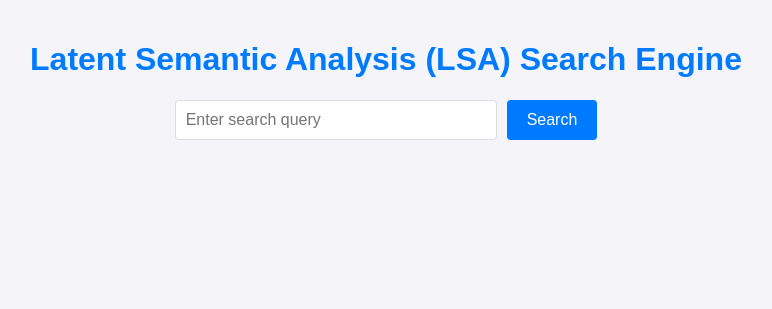
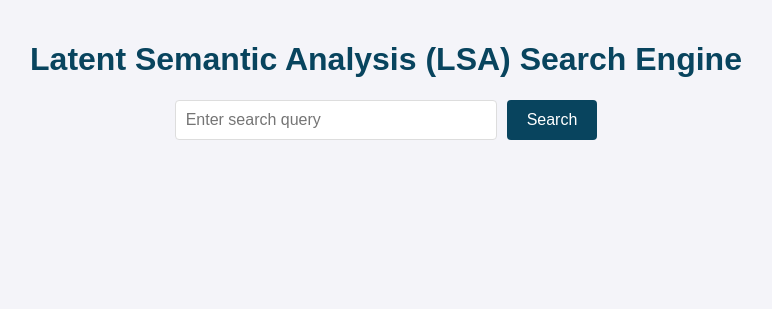
Before and after one commit to nbockert/nbockert-assignment-04, a Flask app: page / in a window 1280 px wide. Shown: the top 309 px of the page, without its empty margins (254-1026 px from the left). Run offline with Flask 3, Linux system fonts and the light colour scheme; a map, chart or similar area stays blank; parts of the project's set-up code (start-up, migrations or seed data) failed here and were passed over; some libraries are stand-ins or nearby versions.

Commit message:
assignment 4

```diff
--- a/app.py
+++ b/app.py
@@ -13,7 +13,13 @@ app = Flask(__name__)
 
 
 # TODO: Fetch dataset, initialize vectorizer and LSA here
-
+newsgroups = fetch_20newsgroups(subset='all')
+documents = newsgroups.data
+vectorizer = TfidfVectorizer(stop_words='english', min_df=4,max_df=0.8)
+X_tfidf = vectorizer.fit_transform(documents)
+n_components = 100  # Number of dimensions to reduce to
+svd = TruncatedSVD(n_components=n_components)
+X_lsa = svd.fit_transform(X_tfidf)  # Reduced-dimensionality matrix
 
 def search_engine(query):
     """
@@ -21,8 +27,22 @@ def search_engine(query):
     Input: query (str)
     Output: documents (list), similarities (list), indices (list)
     """
-    # TODO: Implement search engine here
-    # return documents, similarities, indices
+    # Step 1: Transform the query using the TF-IDF vectorizer
+    query_tfidf = vectorizer.transform([query])
+
+    # Step 2: Project the query into the LSA space
+    query_lsa = svd.transform(query_tfidf)
+
+    # Step 3: Compute cosine similarities between the query and all documents
+    similarities = cosine_similarity(query_lsa, X_lsa)[0]
+
+    # Step 4: Get the top 5 most similar documents
+    top_indices = np.argsort(similarities)[-5:][::-1]  # Indices of top 5 documents
+    top_documents = [documents[i] for i in top_indices]  # Retrieve top documents
+    top_similarities = [similarities[i] for i in top_indices]  # Retrieve top similarities
+
+    return top_documents, np.array(top_similarities), top_indices
+
 
 @app.route('/')
 def index():
@@ -32,7 +52,12 @@ def index():
 def search():
     query = request.form['query']
     documents, similarities, indices = search_engine(query)
-    return jsonify({'documents': documents, 'similarities': similarities, 'indices': indices})
+    # print("documents:",documents)
+    print("similarities:",similarities)
+    print("indicies:",indices)
+    similarities = similarities.tolist()
+    indices = indices.tolist()
+    return jsonify({'documents': documents,'similarities': similarities, 'indices': indices})
 
 if __name__ == '__main__':
-    app.run(debug=True)
+    app.run(debug=True, port=3000)
--- a/static/main.js
+++ b/static/main.js
@@ -33,54 +33,56 @@ function displayResults(data) {
 }
 
 function displayChart(data) {
-    // let chart = document.getElementById("similarity-chart");
-    let docDiv = document.createElement('div');
-    docDiv.style.display = 'none';
-    // ctx = chart.getContext("2d");
-    document.body.append(docDiv)
-    // chart.appendChild(docDiv);
-    var plotdata = [
-        {
-          x: data.indices,
-          y: data.similarities,
-          type: 'bar'
-        }
-      ];
-      Plotly.newPlot(docDiv, plotdata).then(() => {
-        // Get the SVG element from the temporary div
-        const svgElement = docDiv.getElementsByTagName('svg')[0];
-
-        // Serialize the SVG to a string
-        const svgData = new XMLSerializer().serializeToString(svgElement);
-
-        // Create a Blob from the SVG string
-        const svgBlob = new Blob([svgData], { type: 'image/svg+xml;charset=utf-8' });
-        const url = URL.createObjectURL(svgBlob);
-
-        // Create an Image object and set its source to the Blob URL
-        const img = new Image();
-        img.onload = function() {
-            // Get the canvas context
-            const canvas = document.getElementById('similarity-chart');
-            const ctx = canvas.getContext('2d');
-
-            // Clear the canvas before drawing
-            ctx.clearRect(0, 0, canvas.width, canvas.height);
-
-            // Draw the image on the canvas
-            ctx.drawImage(img, 0, 0, canvas.width, canvas.height); // Adjust dimensions as needed
-
-            // Clean up the Blob URL and remove the temporary div
-            URL.revokeObjectURL(url);
-            document.body.removeChild(docDiv); // Remove the temporary div from the DOM
-        };
-        img.src = url; // Start loading the image from the Blob URL
-    });
-
-    // Input: data (object) - contains the following keys:
+        // Input: data (object) - contains the following keys:
     //        - documents (list) - list of documents
     //        - indices (list) - list of indices
     //        - similarities (list) - list of similarities
     // TODO: Implement function to display chart here
     //       There is a canvas element in the HTML file with the id 'similarity-chart'
+
+    let graphDiv = document.getElementById('graph');
+    let docDiv = document.createElement('div');
+    // graphDiv.innerHTML = `<strong id="graph_title">Cosine Similarity of the Top 5 Most Relevant Documents</strong>`;
+
+    let formattedIndices = data.indices.map(index => `doc ${index}`);
+    var plotdata = [
+        {
+          x: formattedIndices,
+          y: data.similarities,
+          type: 'bar',
+          marker: {
+            color: 'rgb(8, 68, 94)',  // Custom color with transparency
+            line: {
+                color: 'rgb(8, 108, 150)',  // Outline color
+                width: 1.5  // Outline width
+            }
+        }
+
+        }
+      ];
+      var layout = {
+        title:{
+            text: 'Cosine Similarity of the Top 5 Most Relevant Documents',
+            font: {
+                family: "Arial Black, sans-serif",
+                size: 20,
+                color: '#08445e',
+            },
+            x: 0.5,  // Align the title to the center
+            xanchor: 'center'  // Ensures it is truly centered
+        },
+        paper_bgcolor: 'rgb(244, 244, 249)',  // Background color for the entire graph
+        plot_bgcolor: 'rgb(244, 244, 249)',
+        xaxis: {
+            title: 'Document', // Label for the x-axis
+        },
+        yaxis: {
+            title: 'Cosign Similarity', // Label for the y-axis
+            range: [0, 1.0] // Set y-axis range from 0 to max similarity
+        }
+    };
+      Plotly.newPlot(docDiv, plotdata,layout);
+      graphDiv.appendChild(docDiv);
+
+
 }
--- a/static/style.css
+++ b/static/style.css
@@ -1,13 +1,13 @@
 body {
     font-family: Arial, sans-serif;
-    background-color: #f4f4f9;
+    background-color: rgb(244, 244, 249);
     color: #333;
     margin: 0;
     padding: 20px;
 }
 
 h1 {
-    color: #007BFF;
+    color: rgb(8, 68, 94);
     text-align: center;
 }
 
@@ -33,7 +33,7 @@ input[type="text"] {
 
 button {
     padding: 10px 20px;
-    background-color: #007BFF;
+    background-color: hsl(198, 84%, 20%);
     color: white;
     border: none;
     border-radius: 4px;
@@ -43,7 +43,7 @@ button {
 }
 
 button:hover {
-    background-color: #0056b3;
+    background-color: rgb(8, 108, 150);
 }
 
 #results {
@@ -64,3 +64,14 @@ button:hover {
 #results div p {
     margin: 5px 0;
 }
+
+#graph {
+    display: flex;
+    flex-direction: column;
+    align-items: center;
+}
+/* #graph_title{
+    text-align: center;
+    color: #08445e;
+    font-size: 20px;
+} */
--- a/templates/index.html
+++ b/templates/index.html
@@ -5,6 +5,7 @@
     <meta name="viewport" content="width=device-width, initial-scale=1.0">
     <title>LSA Search Engine</title>
     <link rel="stylesheet" href="/static/style.css">
+
 </head>
 <body>
     <h1>Latent Semantic Analysis (LSA) Search Engine</h1>
@@ -12,10 +13,13 @@
         <input type="text" id="query" placeholder="Enter search query" required>
         <button type="submit">Search</button>
     </form>
+    <br>
+    <div id="graph"></div>
+    <div id="results"></div>
+    <script src="https://cdn.plot.ly/plotly-latest.min.js"></script>
+    <script src="/static/main.js"></script>
 
-    <div id="results"></div>
-    <canvas id="similarity-chart"></canvas>
 
-    <script src="/static/main.js"></script>
+
 </body>
 </html>
```
Also changed, not shown: 1 other file.
